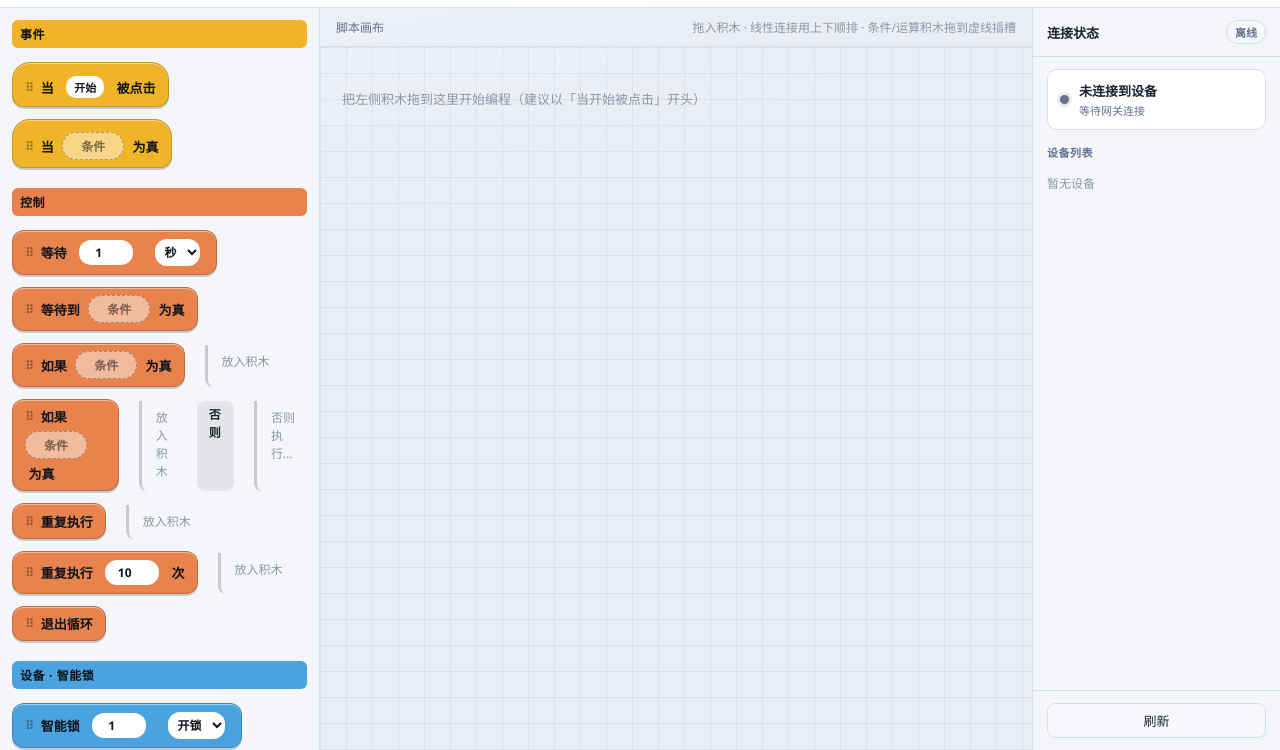
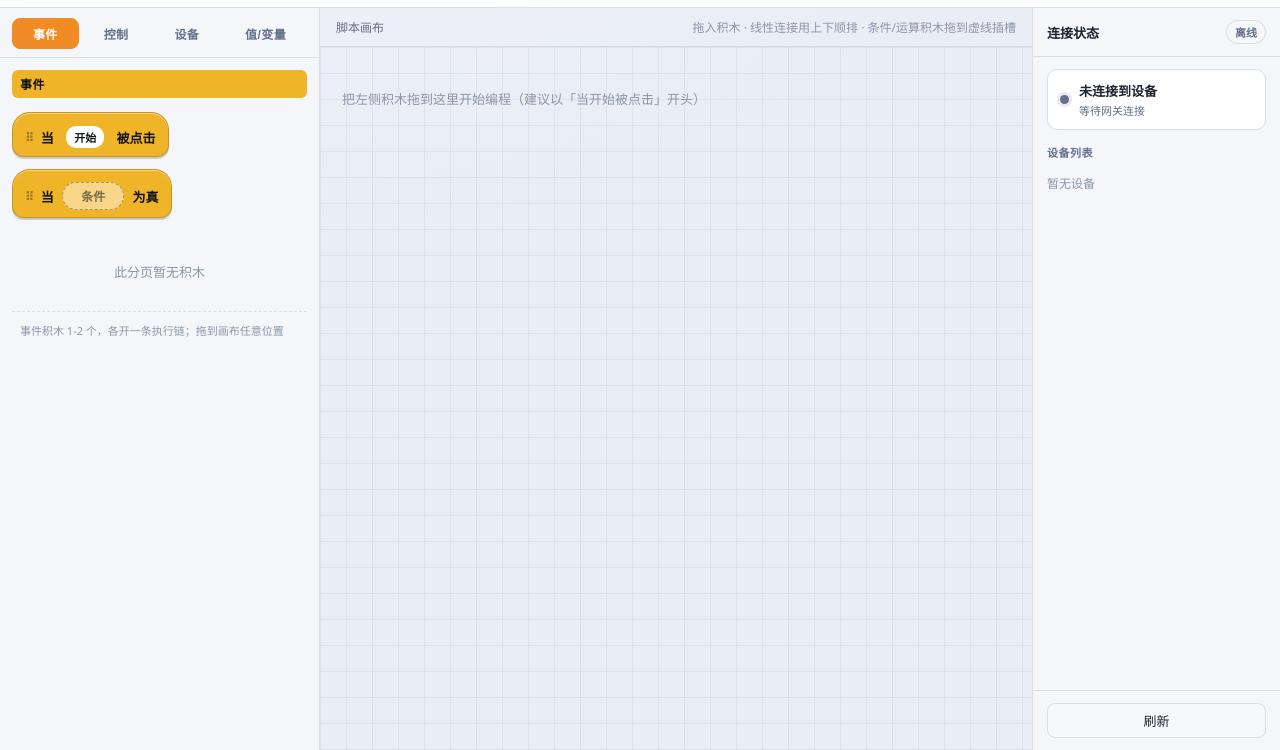
Before and after one commit to Willy3374/YCY-gateway-graphical, a plain HTML site: page index.html in a window 1280 px wide. Shown: the part 50-800 px from the top of the page. Drawn offline with Linux system fonts and the light colour scheme.

Commit message:
feat: 积木库改为四分页（事件/控制/设备/值·变量）
- 左侧选择栏由单页长列表改为四个分页标签：
  事件（when_start/when_true）、控制（等待/循环/条件/流程）、
  设备（智能锁/电击器/灌肠机/跳蛋/榨精机）、值/变量（数学/比较/变量/设备状态）
- 41 个 opcode 全部可达，页内保留二级分组标题（GP.CAT_MAP 名称）
- 默认显示「事件」页；切换只切 hidden 类（不重建 DOM，积木元素稳定），每页独立滚动
- 当前分页记 localStorage('gp-palette-page')，刷新/重开恢复；不可用静默降级为默认页
- 拖拽行为不变：分页拖出创建照旧；工作区积木拖到任意分页区域仍触发删除；切换分页不触发删除
- 视觉：标签选中态/悬停态/focus 态，统一圆角间距字号；兼容深浅主题（变量驱动）；
  面板宽 320px 固定不挤压画布；小屏（≤760px）上下布局；空页中文提示
- 分页与校验/生成逻辑解耦：只影响面板渲染，不碰 state/toSpec/JSON 契约
- 新增 tools/palette.test.js（19 项：结构/41 opcode 可达/切换/记忆/降级），全过
- 全量自检通过：syntax / smoke / order(21) / dom.drag(10) / example / validate(42) / delete / palette(19) / device / check-markup

```diff
--- a/css/style.css
+++ b/css/style.css
@@ -254,11 +254,74 @@ html[data-theme="dark"] .logo-swap .logo-dark { display: block; }
 .palette {
   width: 320px;
   min-width: 320px;
-  overflow-y: auto;
-  padding: 12px;
+  display: flex;
+  flex-direction: column;
+  overflow: hidden;
+  padding: 0;
   border-right: 1px solid var(--line);
   background: var(--bg-2);
   transition: background .2s ease;
+}
+
+/* ---------- 分页标签 ---------- */
+.pal-tabs {
+  display: flex;
+  gap: 4px;
+  padding: 10px 12px 8px;
+  border-bottom: 1px solid var(--line);
+  overflow-x: auto;
+  scrollbar-width: thin;
+}
+.pal-tab {
+  flex: 1 1 auto;
+  padding: 6px 10px;
+  border: 1px solid transparent;
+  border-radius: 8px;
+  font-size: 12px;
+  font-weight: 600;
+  letter-spacing: .4px;
+  color: var(--muted);
+  background: transparent;
+  cursor: pointer;
+  white-space: nowrap;
+  transition: background .15s ease, color .15s ease, border-color .15s ease;
+}
+.pal-tab:hover { background: rgba(255, 159, 67, .12); color: var(--text); }
+.pal-tab.active {
+  background: var(--accent);
+  border-color: var(--accent);
+  color: #fff;
+}
+.pal-tab:focus-visible { outline: 2px solid var(--accent); outline-offset: 1px; }
+
+/* ---------- 页容器：每页独立滚动 ---------- */
+.pal-pages { flex: 1; min-height: 0; position: relative; }
+.pal-body {
+  position: absolute;
+  inset: 0;
+  overflow-y: auto;
+  padding: 12px;
+}
+.pal-body.hidden { display: none; }
+.pal-empty {
+  color: var(--hint);
+  font-size: 13px;
+  padding: 24px 0;
+  text-align: center;
+}
+.pal-hint {
+  color: var(--hint);
+  font-size: 11px;
+  padding: 10px 8px 4px;
+  border-top: 1px dashed var(--line);
+  margin-top: 6px;
+}
+
+/* 小屏：面板可折叠，不挤压画布 */
+@media (max-width: 760px) {
+  .layout { flex-direction: column; }
+  .palette { width: 100%; min-width: 0; max-height: 45%; border-right: none; border-bottom: 1px solid var(--line); }
+  .canvas-wrap { flex: 1; min-height: 0; }
 }
 
 .canvas-wrap { flex: 1; display: flex; flex-direction: column; min-width: 0; }
--- a/js/workspace.js
+++ b/js/workspace.js
@@ -667,19 +667,45 @@
 
   function hatLimitReached() { return countHats() >= MAX_EVENT_BLOCKS; }
 
-  /* ---------- 面板 ---------- */
-  function renderPalette() {
-    paletteEl.innerHTML = '';
-    GP.CATS.forEach(function (cat) {
-      var defs = GP.defsByCat(cat.id);
-      if (!defs.length) return;
-      var group = document.createElement('div');
-      group.className = 'pal-group';
-      var h = document.createElement('div');
-      h.className = 'pal-title cat-' + cat.id;
-      h.textContent = cat.name;
-      group.appendChild(h);
-      defs.forEach(function (def) {
+  /* ---------- 面板：四分页 ----------
+   * 事件 / 控制 / 设备 / 值·变量。41 个 opcode 全部可达，页内保留二级分组标题。
+   * 分页与校验、生成逻辑解耦：只影响面板渲染，不碰 state / toSpec / JSON。
+   */
+  var PAL_PAGES = [
+    {
+      id: 'event', name: '事件', cats: ['event'],
+      hint: '事件积木 1-2 个，各开一条执行链；拖到画布任意位置'
+    },
+    {
+      id: 'control', name: '控制', cats: ['control'],
+      hint: '等待、循环、条件分支与退出循环'
+    },
+    {
+      id: 'device', name: '设备', cats: ['device_lock', 'device_tens', 'device_enema', 'device_vibe_a', 'device_vibe_b'],
+      hint: '蓝牙外设指令：智能锁 / 电击器 / 灌肠机 / 跳蛋 / 榨精机'
+    },
+    {
+      id: 'value', name: '值/变量', cats: ['operator', 'value'],
+      hint: '变量、数学运算、比较判断、设备状态读取'
+    }
+  ];
+  var PAL_PAGE_KEY = 'gp-palette-page';
+
+  function storedPage() {
+    try {
+      var v = localStorage.getItem(PAL_PAGE_KEY);
+      for (var i = 0; i < PAL_PAGES.length; i++) { if (PAL_PAGES[i].id === v) return v; }
+    } catch (e) { /* localStorage 不可用：静默降级为默认页 */ }
+    return PAL_PAGES[0].id;
+  }
+
+  function savePage(id) {
+    try { localStorage.setItem(PAL_PAGE_KEY, id); } catch (e) { /* 静默降级 */ }
+  }
+
+  var currentPage = null;
+
+  function makePaletteBlock(def) {
     var el = renderBlock(newBlock(def.op), null);
     el.classList.add('palette-blk');
     el.draggable = true;
@@ -695,10 +721,84 @@
     });
     el.addEventListener('dragend', finishDrag);
     el.addEventListener('dblclick', function () { addToRoot(def.op); });
-        group.appendChild(el);
+    return el;
+  }
+
+  function renderPaletteTabs(tabsEl) {
+    tabsEl.innerHTML = '';
+    PAL_PAGES.forEach(function (page) {
+      var b = document.createElement('button');
+      b.type = 'button';
+      b.className = 'pal-tab' + (page.id === currentPage ? ' active' : '');
+      b.dataset.page = page.id;
+      b.setAttribute('aria-selected', page.id === currentPage ? 'true' : 'false');
+      b.textContent = page.name;
+      b.title = page.hint;
+      b.addEventListener('click', function () { switchPage(page.id); });
+      tabsEl.appendChild(b);
     });
-      paletteEl.appendChild(group);
+  }
+
+  /* 每页独立容器：切换分页只切 hidden 类，积木始终可达（页面内独立滚动） */
+  function renderPalettePage(page) {
+    var bodyEl = document.createElement('div');
+    bodyEl.className = 'pal-body' + (page.id === currentPage ? '' : ' hidden');
+    bodyEl.dataset.page = page.id;
+    page.cats.forEach(function (catId) {
+      var defs = GP.defsByCat(catId);
+      if (!defs.length) return;
+      var group = document.createElement('div');
+      group.className = 'pal-group';
+      var h = document.createElement('div');
+      h.className = 'pal-title cat-' + catId;
+      h.textContent = GP.CAT_MAP[catId] ? GP.CAT_MAP[catId].name : catId;
+      group.appendChild(h);
+      defs.forEach(function (def) { group.appendChild(makePaletteBlock(def)); });
+      bodyEl.appendChild(group);
     });
+    /* 空页检测：不用 querySelector（DOM 桩未实现），直接数 .pal-group 子节点 */
+    var hasGroup = false;
+    Array.prototype.forEach.call(bodyEl.children, function (c) {
+      if (c._classes && c._classes.has('pal-group')) hasGroup = true;
+    });
+    if (!hasGroup) {
+      var empty = document.createElement('div');
+      empty.className = 'pal-empty';
+      empty.textContent = '此分页暂无积木';
+      bodyEl.appendChild(empty);
+    }
+    var hint = document.createElement('div');
+    hint.className = 'pal-hint';
+    hint.textContent = page.hint;
+    bodyEl.appendChild(hint);
+    return bodyEl;
+  }
+
+  function switchPage(id) {
+    if (id === currentPage) return; // 切换分页本身不触发任何删除/重建
+    currentPage = id;
+    savePage(id);
+    renderPaletteTabs(paletteTabsEl);
+    var kids = paletteBodyEl ? paletteBodyEl.children : [];
+    Array.prototype.forEach.call(kids, function (body) {
+      body.classList.toggle('hidden', body.dataset.page !== id);
+    });
+  }
+
+  var paletteTabsEl = null, paletteBodyEl = null;
+
+  function renderPalette() {
+    currentPage = storedPage();
+    paletteEl.innerHTML = '';
+    paletteTabsEl = document.createElement('div');
+    paletteTabsEl.className = 'pal-tabs';
+    paletteTabsEl.setAttribute('role', 'tablist');
+    paletteEl.appendChild(paletteTabsEl);
+    paletteBodyEl = document.createElement('div');
+    paletteBodyEl.className = 'pal-pages';
+    paletteEl.appendChild(paletteBodyEl);
+    renderPaletteTabs(paletteTabsEl);
+    PAL_PAGES.forEach(function (p) { paletteBodyEl.appendChild(renderPalettePage(p)); });
   }
 
   function addToRoot(op) {
```
Also changed, not shown: tools/palette.test.js (added, +128 -0 lines), 1 other file. Lines whose indentation alone changed are shown as unchanged.
